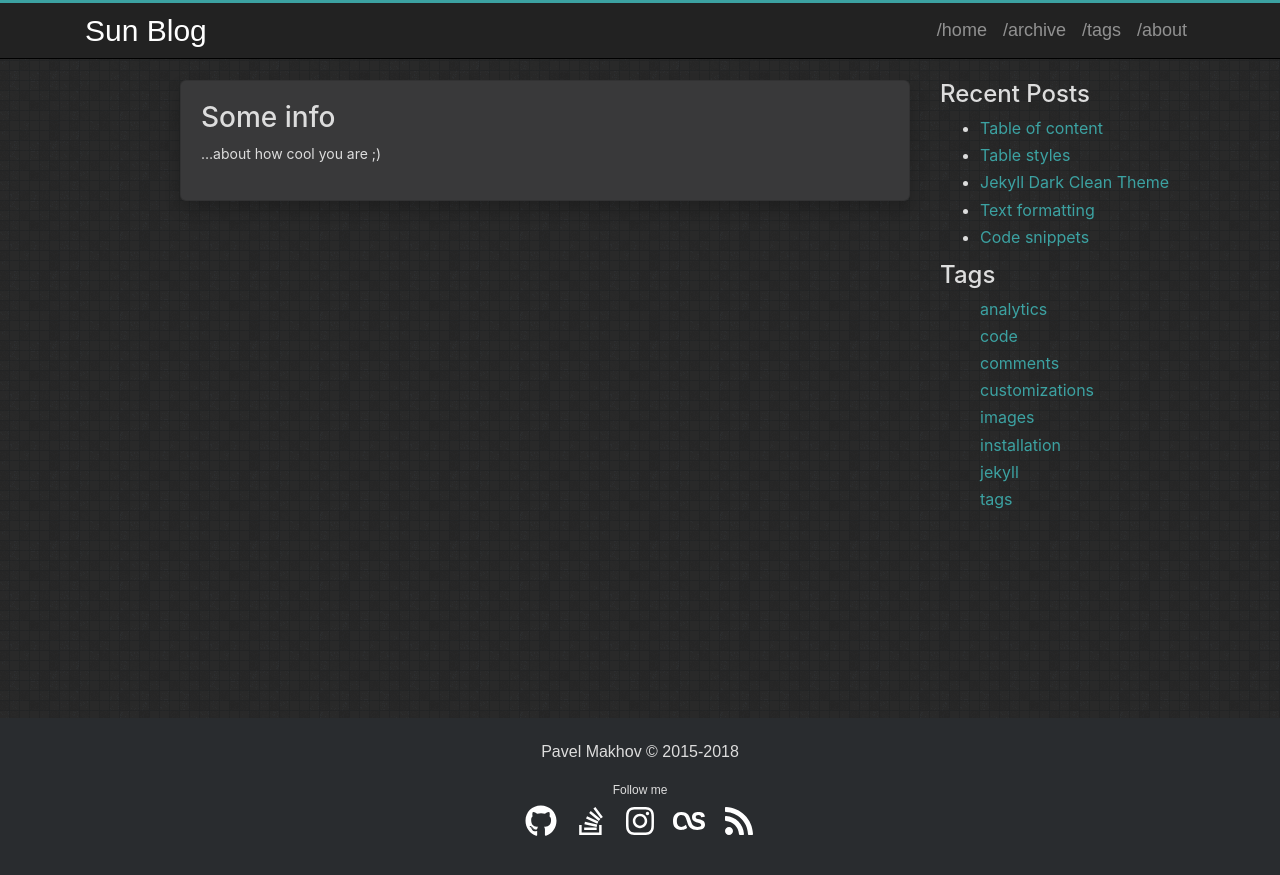
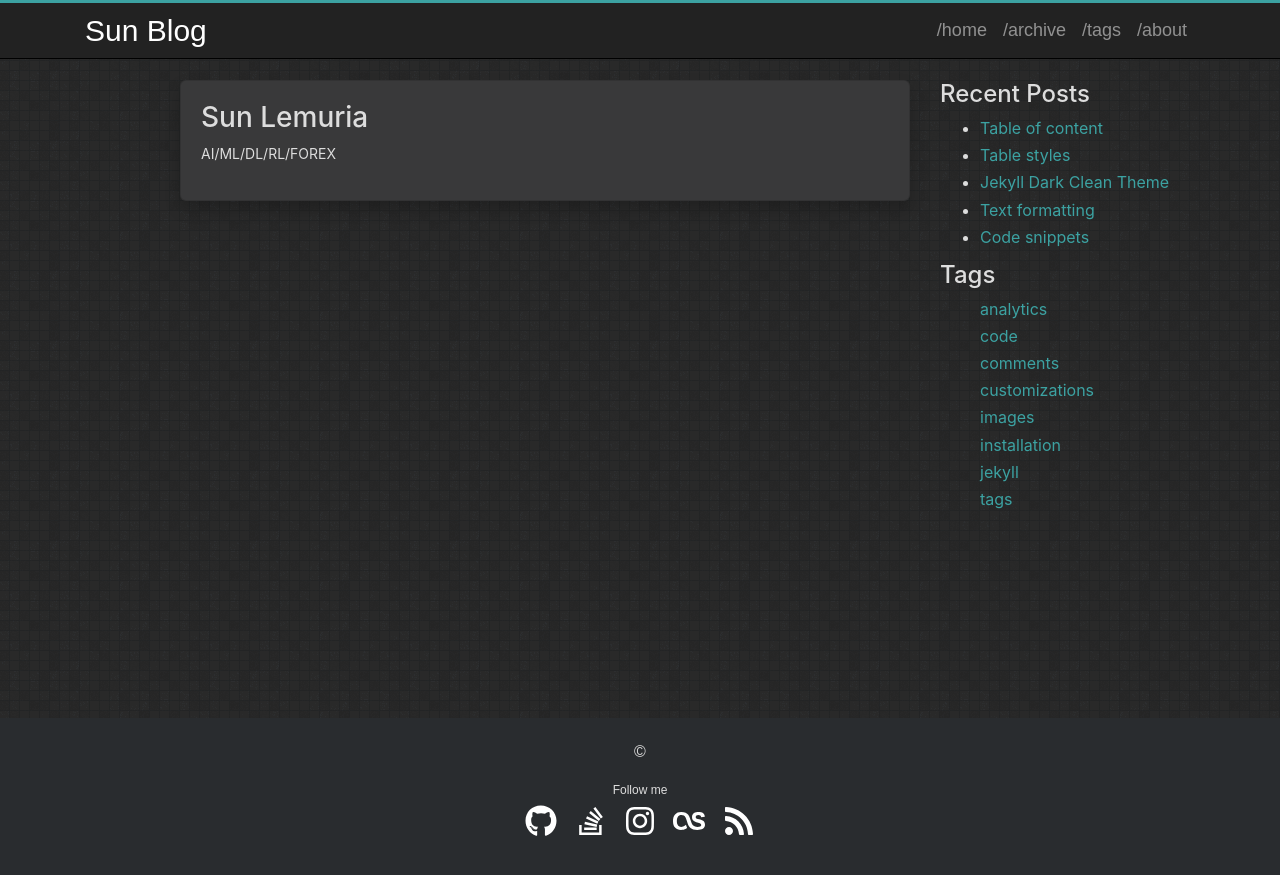
Before and after one commit to SunLemuria/sunlemuria.github.io, a Jekyll site: the page built from about.md, in a window 1280 px wide. Shown: the top 875 px of the page. Built offline with Jekyll 4.4.1, drawn with Linux system fonts in a browser that asks for light colours.

Commit message:
update personal information

```diff
--- a/_config.yml
+++ b/_config.yml
@@ -10,8 +10,8 @@ url: https://sunlemuria.github.io/
 # For a project page here should be a project name. Otherwise (for user's/organization's page leave it empty)
 #baseurl: '/jekyll-clean-dark'
 
-author: Pavel Makhov
-copyright: 2015-2018
+#author: Pavel Makhov
+#copyright: 2015-2018
 
 share:
   facebook: true
@@ -22,8 +22,8 @@ share:
   email: true
 
 social:
-  github: streetturtle
-  stackoverflow: ''
+  github: sunlemuria
+  stackoverflow: 10182373
   linkedin:
   instagram: ''
   lastfm: ''
--- a/about.md
+++ b/about.md
@@ -4,5 +4,5 @@ title: About
 
 ---
 
-# Some info
-...about how cool you are ;)
+# Sun Lemuria
+AI/ML/DL/RL/FOREX
```
